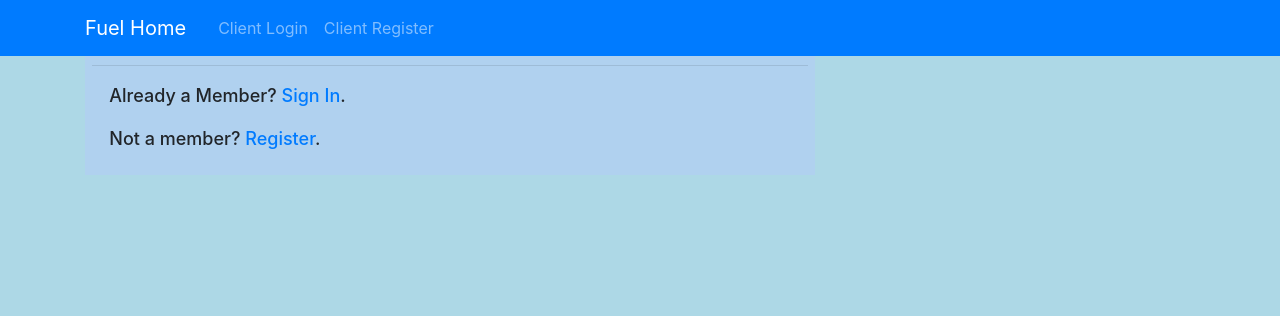
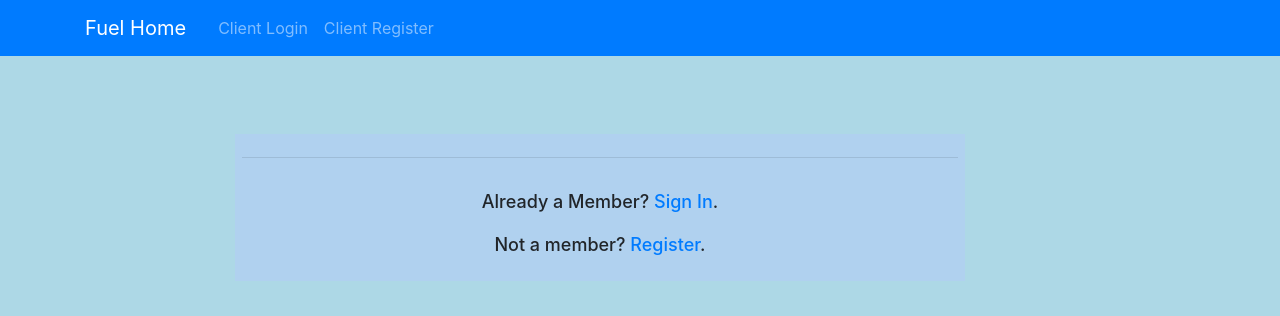
Before and after one commit to Local-Coding-Buddy/Group-12-COSC4353, a Django app: page /home/ in a window 1280 px wide. Shown: the top 316 px of the page. Run offline with Django 3.2, Linux system fonts and the light colour scheme; some libraries are stand-ins or nearby versions.

Commit message:
Update home.html

```diff
--- a/FuelRatePrediction/FuelRatePredSys/templates/FuelRatePredSys/home.html
+++ b/FuelRatePrediction/FuelRatePredSys/templates/FuelRatePredSys/home.html
@@ -6,6 +6,35 @@
         <head>
             <title>Fuel Quote</title>
             <meta http-equiv="Content-Type" content="text/html; charset=UTF-8">
+
+            <style>
+                 *{
+                    margin: 0;
+                    padding: 0;
+                 }
+                 #container{
+                    width: 100%;
+                 }
+                 #right{
+                    width: 100%;
+                 }
+                form{
+                    text-align: center;
+                    width: 100%;
+                    margin-left: 150px;
+                    margin-top: 100px;
+                }
+                .form-group{
+                    width: 100%;
+                }
+                p{
+                    width: 100%;
+                }
+
+                hr{
+                    margin-bottom: 30px;
+                }
+            </style>
 
         </head>
        <body>
```
Lines whose indentation alone changed are shown as unchanged.
